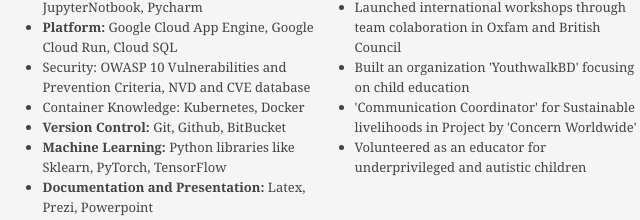
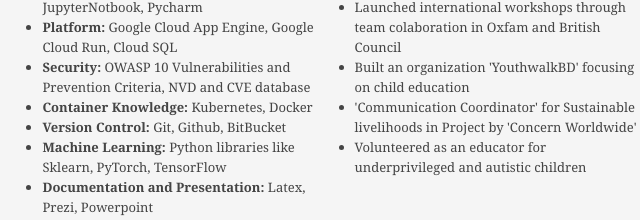
Before and after one commit to Zakiya-Jafrin/zakiya-jafrin.github.io, a plain HTML site: page index.html in a window 1280 px wide. Shown: the part 1777-1997 px from the top of the page, 197-837 px from the left. Drawn offline with Linux system fonts and the light colour scheme.

Commit message:
Update index.html

```diff
--- a/index.html
+++ b/index.html
@@ -59,7 +59,7 @@
 								<li>Application Development Knowledge in Google Cloud: App Engine, Cloud Run</li>
 								<li>Knowledge in Container Technology, Kubernetes</li>
 								<li><b>Former Software Development Intern in Nuance Communication</b></li>
-  										<li>Programming experience with Java, C/C++, Python</li>
+  										<li>Programming experience with Java, C/C++, Python, Node.js</li>
 										 <li>Web designing skills with JavaScript, CSS, HTML</li>
 										 <li>Proficiency in version Control Tools like Git, Github, BitBucket</li>
 
@@ -247,8 +247,8 @@
 
 
 										<li> <b>Platform:</b> Google Cloud App Engine, Google Cloud Run, Cloud SQL</li>
-										<li>Security: OWASP 10 Vulnerabilities and Prevention Criteria, NVD and CVE database</li>
-									<li> Container Knowledge: Kubernetes, Docker</li>
+										<li><b>Security: </b>OWASP 10 Vulnerabilities and Prevention Criteria, NVD and CVE database</li>
+										<li> <b>Container Knowledge:</b> Kubernetes, Docker</li>
 
 									<li> <b>Version Control:</b> Git, Github, BitBucket</li>
 									<li> <b>Machine Learning:</b> Python libraries like Sklearn, PyTorch, TensorFlow</li>
```
